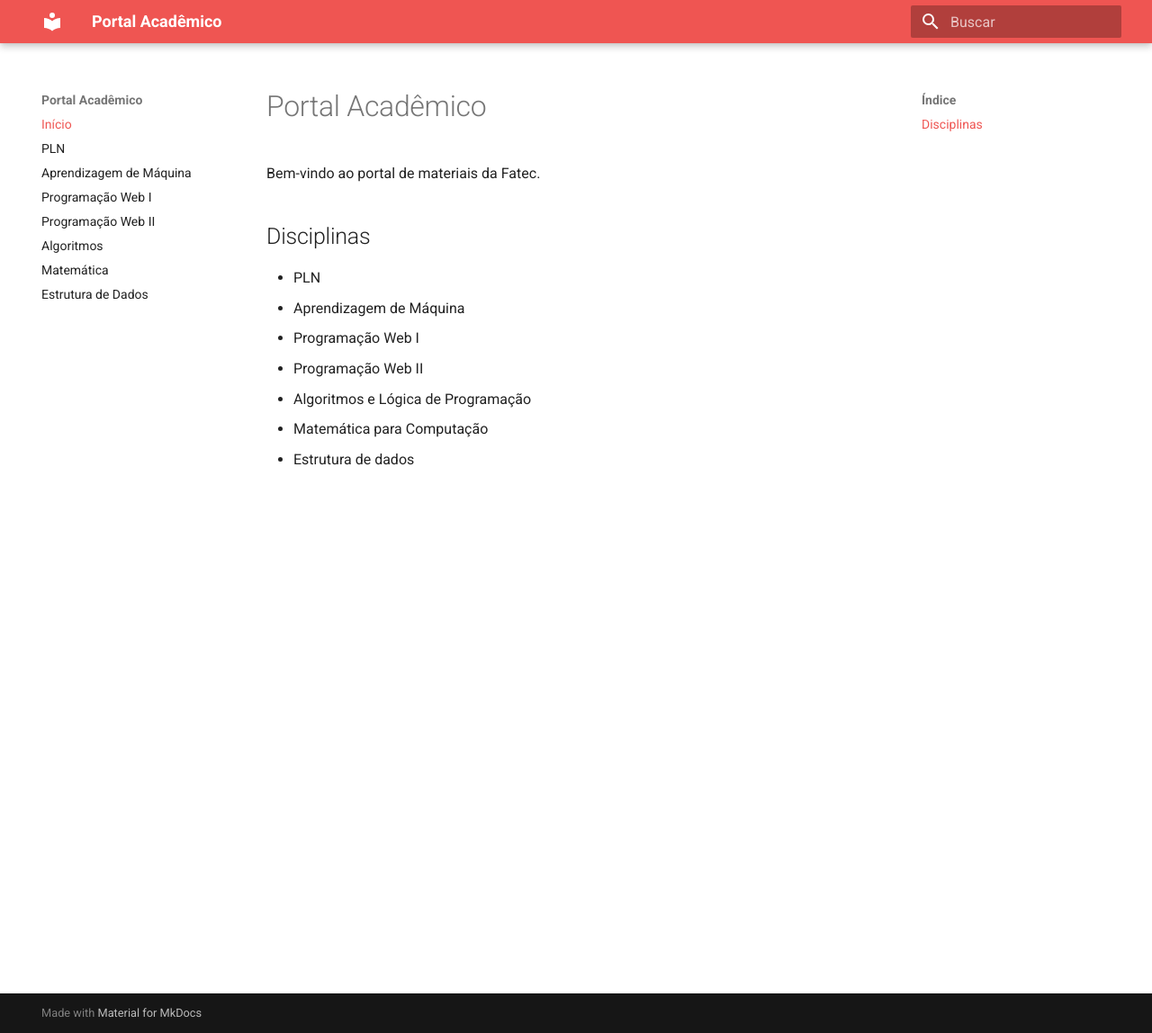
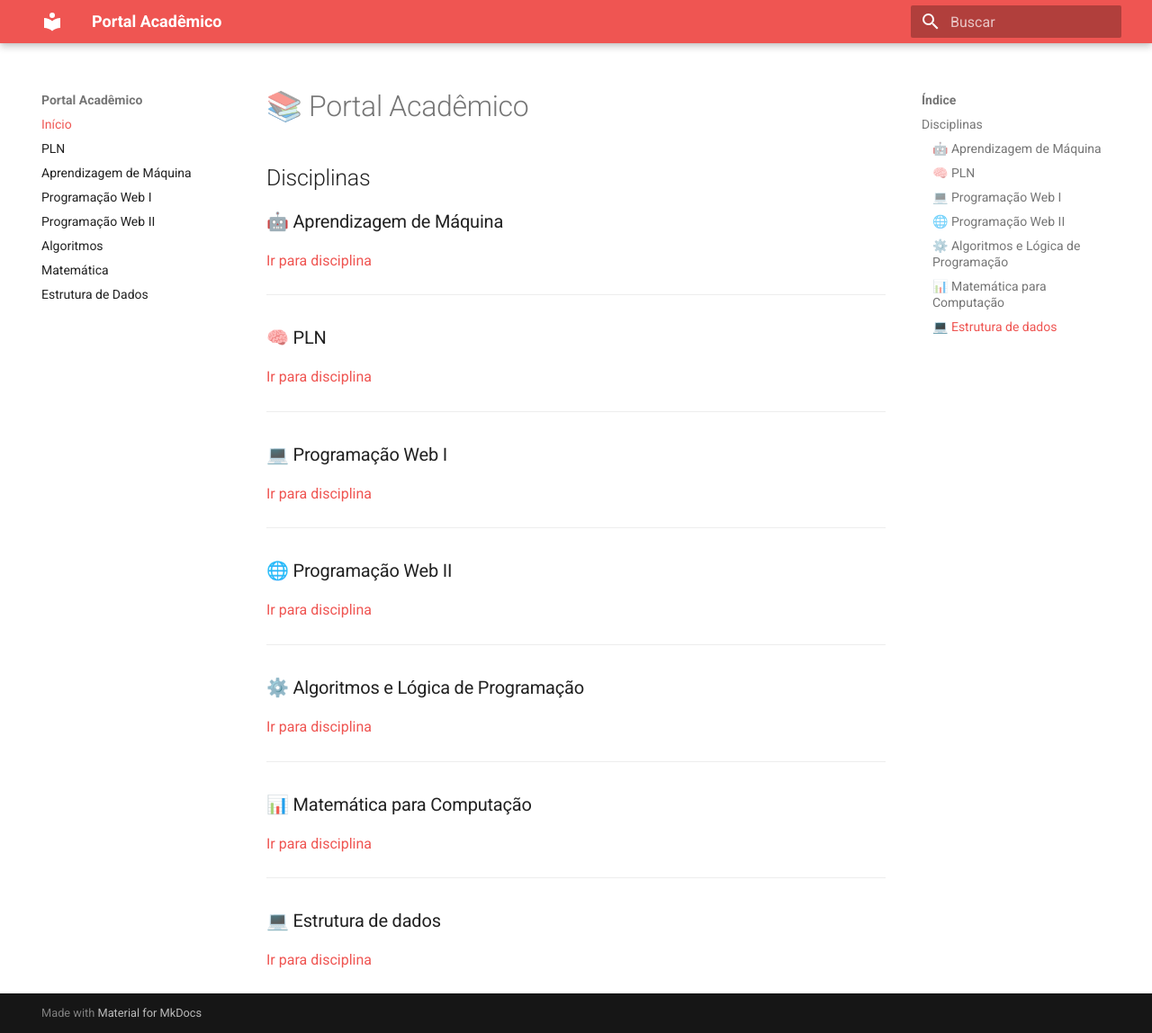
Before and after one commit to thissyalmeida/portal-disciplinas-fatec, an MkDocs documentation site: the page built from docs/index.md, in a window 1280 px wide and 1148 px high. Shown: the whole window at 90% size. Built offline with MkDocs 1.6.1 and Material for MkDocs 9.7.7, drawn with Linux system fonts in a browser that asks for light colours.

Commit message:
criação de links para as disciplinas

```diff
--- a/docs/index.md
+++ b/docs/index.md
@@ -1,13 +1,43 @@
-# Portal Acadêmico
-
-Bem-vindo ao portal de materiais da Fatec.
+# 📚 Portal Acadêmico
 
 ## Disciplinas
 
-- PLN
-- Aprendizagem de Máquina
-- Programação Web I
-- Programação Web II
-- Algoritmos e Lógica de Programação
-- Matemática para Computação
-- Estrutura de dados
+### 🤖 Aprendizagem de Máquina
+
+[Ir para disciplina](am.md)
+
+---
+
+### 🧠 PLN
+
+[Ir para disciplina](pln.md)
+
+---
+
+### 💻 Programação Web I
+
+[Ir para disciplina](pwi.md)
+
+---
+
+### 🌐 Programação Web II
+
+[Ir para disciplina](pwii.md)
+
+---
+
+### ⚙️ Algoritmos e Lógica de Programação
+
+[Ir para disciplina](alp.md)
+
+---
+
+### 📊 Matemática para Computação
+
+[Ir para disciplina](matematica.md)
+
+---
+
+### 💻 Estrutura de dados
+
+[Ir para disciplina](ed.md)
```
